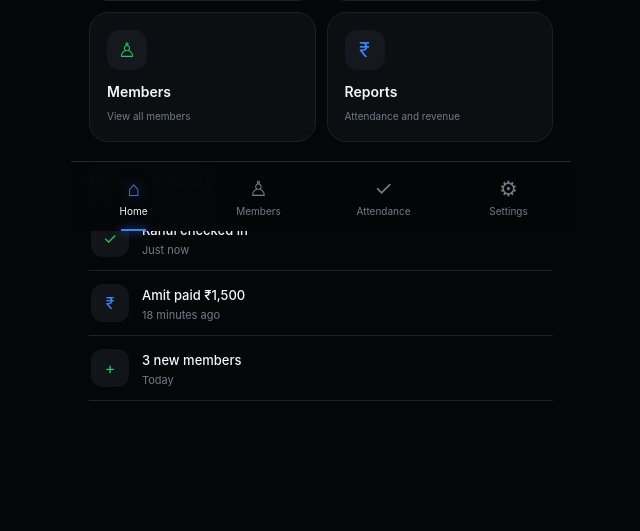
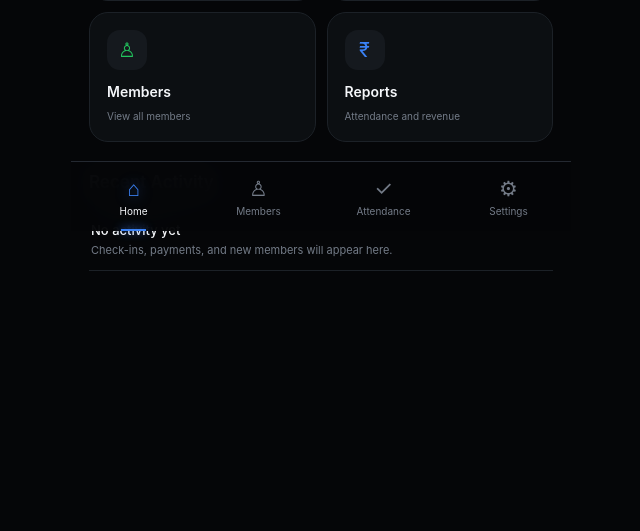
Before and after one commit to LearnEHKing/GYM-Management, a Flask app: page / in a window 1280 px wide. Shown: the part 569-1100 px from the top of the page, without its empty margins (319-959 px from the left). After the commit the page ends 840 px from the top, so only its background shows below. Run offline with Flask 3, Linux system fonts and the light colour scheme; a user stored in the database is signed in.

Commit message:
recent activity fix

```diff
--- a/routes/members.py
+++ b/routes/members.py
@@ -53,10 +53,45 @@ def index():
             Member.membership_expiry >= today,
             Member.membership_expiry <= today + relativedelta(days=7),
         ).count()
+        activities = []
+        recent_checkins = Attendance.query.join(Member).filter(
+            Member.owner_id == current_user.id
+        ).order_by(Attendance.check_in.desc()).limit(5).all()
+        for record in recent_checkins:
+            activities.append({
+                "at": record.check_in,
+                "icon": "✓",
+                "kind": "green",
+                "title": f"{record.member.name} checked in",
+                "when": record.check_in.strftime("%d %b, %I:%M %p"),
+            })
+        recent_payments = Membership.query.join(Member).filter(
+            Member.owner_id == current_user.id
+        ).order_by(Membership.payment_date.desc(), Membership.id.desc()).limit(5).all()
+        for payment in recent_payments:
+            activities.append({
+                "at": datetime.combine(payment.payment_date, datetime.min.time()),
+                "icon": "₹",
+                "kind": "blue",
+                "title": f"{payment.member.name} paid ₹{payment.amount_paid}",
+                "when": payment.payment_date.strftime("%d %b %Y"),
+            })
+        recent_members = Member.query.filter_by(owner_id=current_user.id).order_by(
+            Member.join_date.desc(), Member.id.desc()
+        ).limit(5).all()
+        for member in recent_members:
+            activities.append({
+                "at": datetime.combine(member.join_date, datetime.min.time()),
+                "icon": "+",
+                "kind": "green",
+                "title": f"{member.name} joined the gym",
+                "when": member.join_date.strftime("%d %b %Y"),
+            })
+        activities.sort(key=lambda item: item["at"], reverse=True)
         return render_template(
             "home.html", active_page="home", total_members=total_members,
             monthly_revenue=monthly_revenue, today_attendance=today_attendance,
-            expiring_soon=expiring_soon,
+            expiring_soon=expiring_soon, activities=activities[:5],
         )
     return render_template("index.html")
 
--- a/templates/home.html
+++ b/templates/home.html
@@ -146,35 +146,19 @@
     <h2>Recent Activity</h2>
   </div>
 
+  {% for activity in activities %}
   <div class="activity">
-    <div class="activity-icon green">✓</div>
-
+    <div class="activity-icon {{ activity.kind }}">{{ activity.icon }}</div>
     <div class="activity-info">
-      <strong> Rahul checked in </strong>
-
-      <p>Just now</p>
+      <strong>{{ activity.title }}</strong>
+      <p>{{ activity.when }}</p>
     </div>
   </div>
-
+  {% else %}
   <div class="activity">
-    <div class="activity-icon blue">₹</div>
-
-    <div class="activity-info">
-      <strong> Amit paid ₹1,500 </strong>
-
-      <p>18 minutes ago</p>
-    </div>
+    <div class="activity-info"><strong>No activity yet</strong><p>Check-ins, payments, and new members will appear here.</p></div>
   </div>
-
-  <div class="activity">
-    <div class="activity-icon green">+</div>
-
-    <div class="activity-info">
-      <strong> 3 new members </strong>
-
-      <p>Today</p>
-    </div>
-  </div>
+  {% endfor %}
 </section>
 {% endblock %}
 
```
Also changed, not shown: instance/gym.db.
